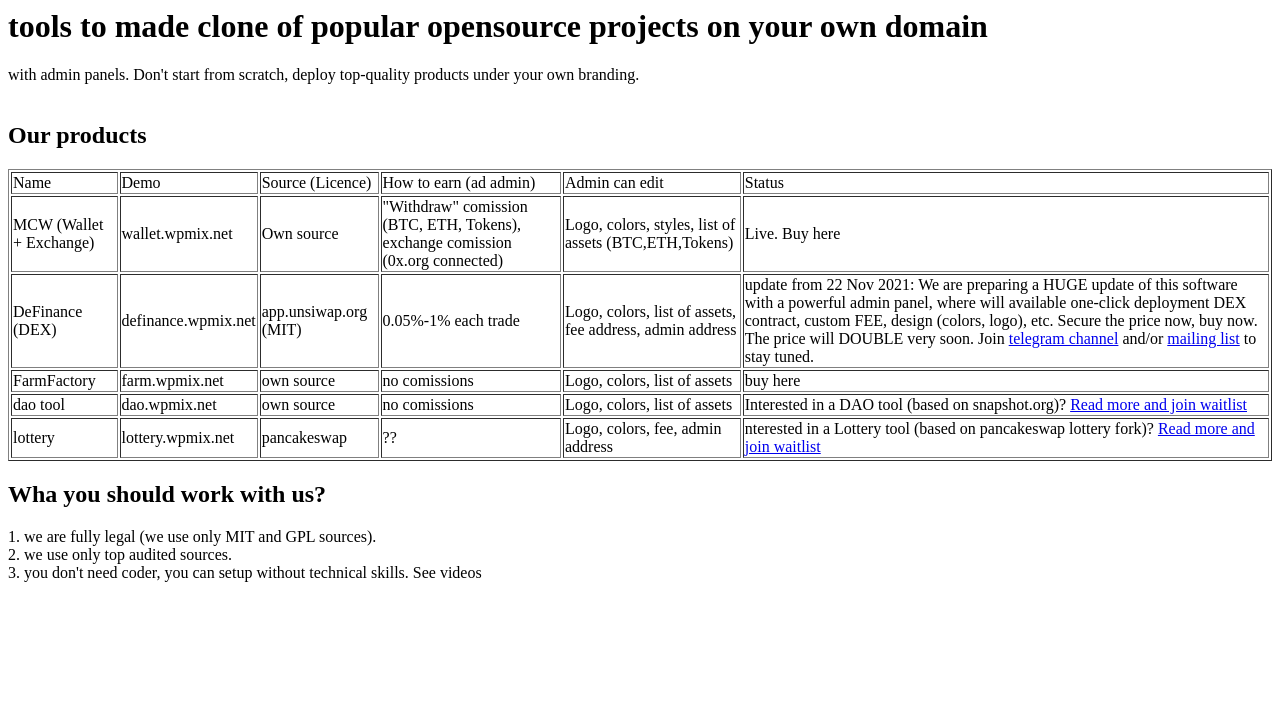
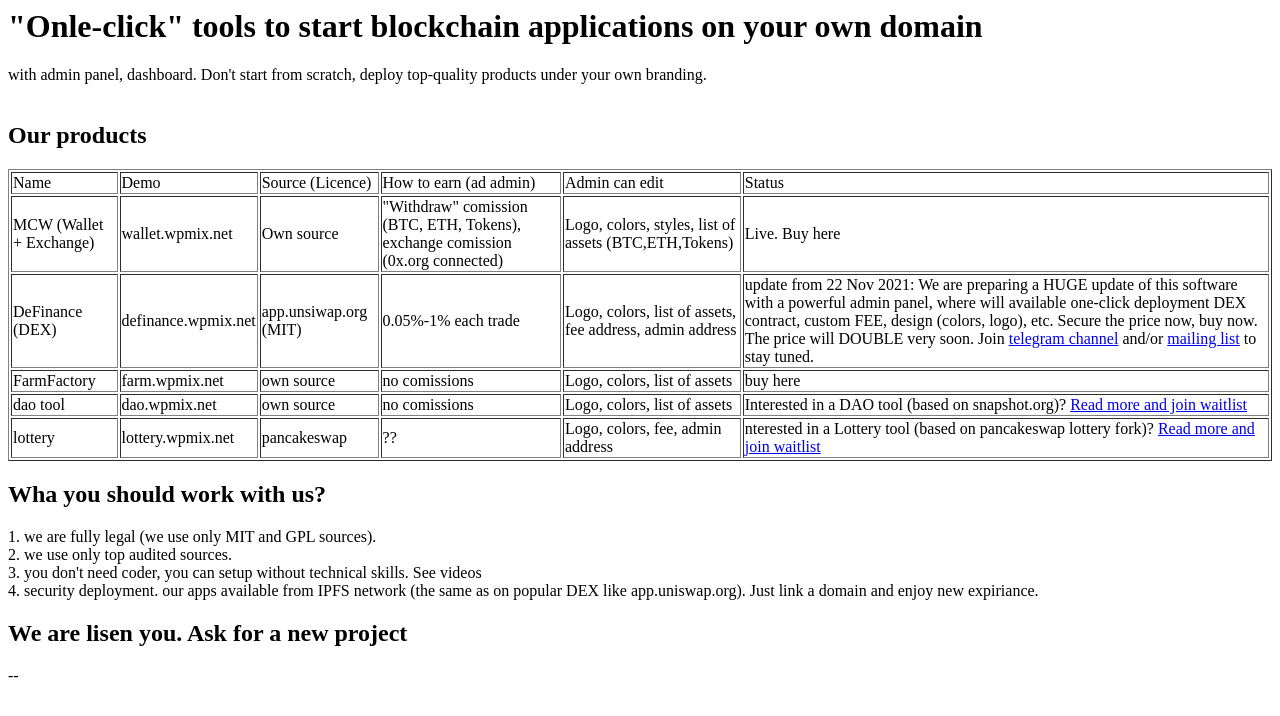
Before and after one commit to noxonsu/tools.onout.org, a plain HTML site: page index.html in a window 1280 px wide. Drawn offline with Linux system fonts and the light colour scheme.

Commit message:
Update index.html

```diff
--- a/index.html
+++ b/index.html
@@ -1,4 +1,4 @@
-<h1>tools to made clone of popular opensource projects on your own domain</h2> with admin panels. Don't start from scratch, deploy top-quality products under your own branding.
+<h1>"Onle-click" tools to start blockchain applications on your own domain</h2> with admin panel, dashboard. Don't start from scratch, deploy top-quality products under your own branding.
 
 <br><br>
 <h2>Our products</h2>
@@ -62,3 +62,7 @@
 1. we are fully legal (we use only MIT and GPL sources). <br>
 2. we use only top audited sources.  <br>
 3. you don't need coder, you can setup without technical skills. See videos <br>
+4. security deployment. our apps available from IPFS network (the same as on popular DEX like app.uniswap.org). Just link a domain and enjoy new expiriance.
+
+<h2>We are lisen you. Ask for a new project</h2>
+--
```
